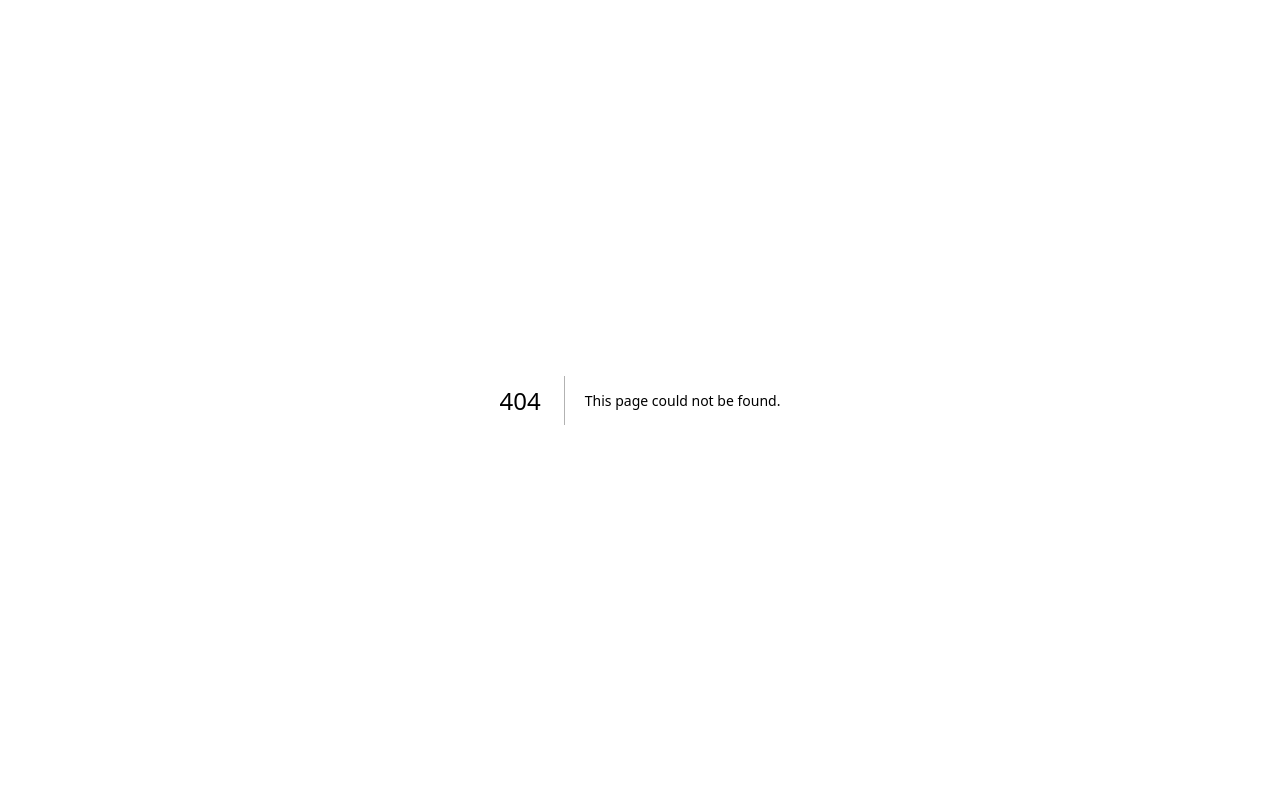
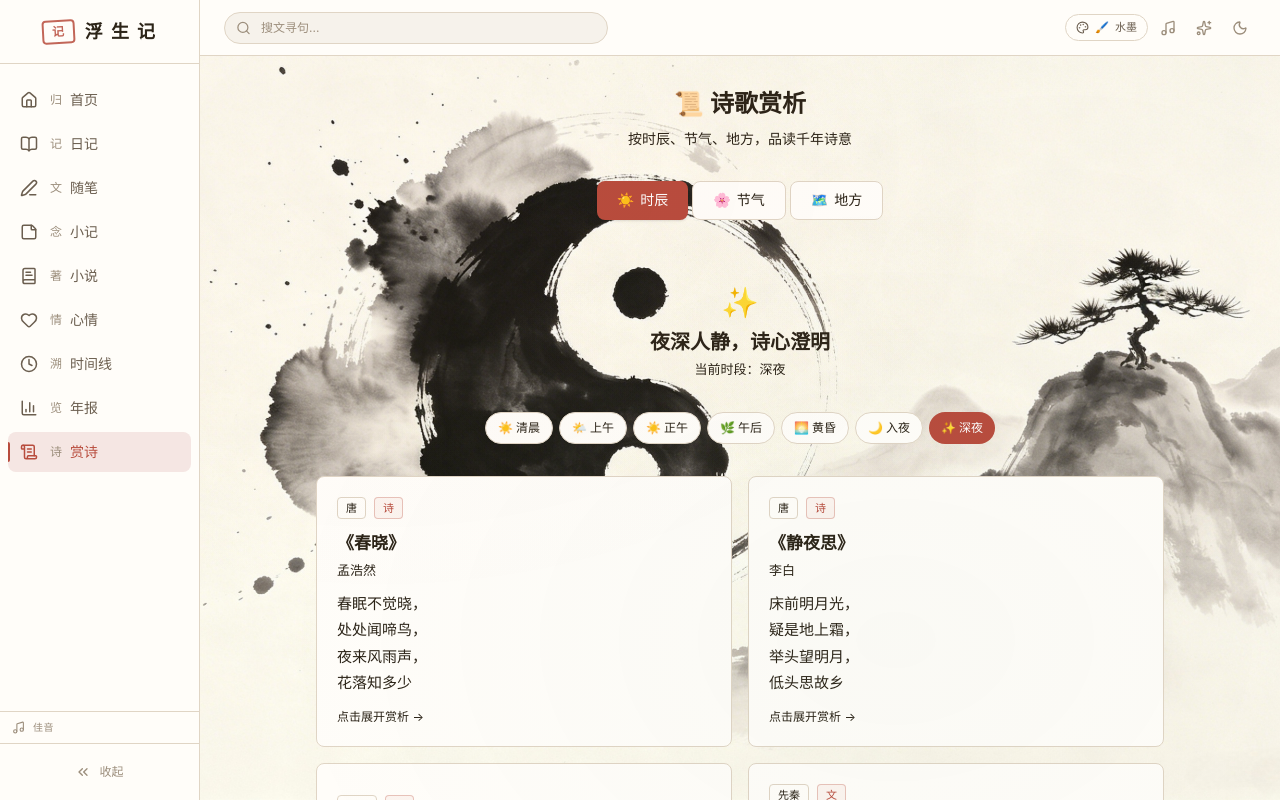
Before and after one commit to gunbro999/mylife, a Next.js app in the folder app/: page /poetry in a window 1280 px wide. Before the commit this address had no page. Built offline with nearby package versions, Linux system fonts and the light colour scheme; no server answers.

Commit message:
feat: add /poetry page with 3-tab layout and sidebar navigation

```diff
--- /dev/null
+++ b/app/src/app/(main)/poetry/page.tsx
@@ -0,0 +1,71 @@
+"use client";
+
+import { motion, AnimatePresence } from "framer-motion";
+import { usePoetryStore } from "@/stores/poetryStore";
+import { TimeTab } from "@/components/poetry/TimeTab";
+import { TermTab } from "@/components/poetry/TermTab";
+import { PlaceTab } from "@/components/poetry/PlaceTab";
+import { PoetryDetail } from "@/components/poetry/PoetryDetail";
+import { cn } from "@/lib/utils";
+
+const TABS = [
+  { key: "time" as const, label: "时辰", icon: "☀️" },
+  { key: "term" as const, label: "节气", icon: "🌸" },
+  { key: "place" as const, label: "地方", icon: "🗺️" },
+];
+
+export default function PoetryPage() {
+  const activeTab = usePoetryStore((s) => s.activeTab);
+  const setActiveTab = usePoetryStore((s) => s.setActiveTab);
+
+  return (
+    <div className="max-w-4xl mx-auto px-6 py-8">
+      {/* Page header */}
+      <div className="text-center mb-8">
+        <h1 className="text-2xl font-bold font-display text-text mb-2">
+          📜 诗歌赏析
+        </h1>
+        <p className="text-[14px] text-text-muted">
+          按时辰、节气、地方，品读千年诗意
+        </p>
+      </div>
+
+      {/* Tab switcher */}
+      <div className="flex justify-center gap-1 mb-8">
+        {TABS.map((tab) => (
+          <button
+            key={tab.key}
+            onClick={() => setActiveTab(tab.key)}
+            className={cn(
+              "px-5 py-2 rounded-lg text-[14px] font-display transition-all duration-200",
+              activeTab === tab.key
+                ? "bg-vermillion text-white shadow-sm"
+                : "bg-bg-elevated text-text-muted border border-border hover:border-vermillion/30"
+            )}
+          >
+            <span className="mr-1.5">{tab.icon}</span>
+            {tab.label}
+          </button>
+        ))}
+      </div>
+
+      {/* Tab content */}
+      <AnimatePresence mode="wait">
+        <motion.div
+          key={activeTab}
+          initial={{ opacity: 0, y: 8 }}
+          animate={{ opacity: 1, y: 0 }}
+          exit={{ opacity: 0, y: -8 }}
+          transition={{ duration: 0.2 }}
+        >
+          {activeTab === "time" && <TimeTab />}
+          {activeTab === "term" && <TermTab />}
+          {activeTab === "place" && <PlaceTab />}
+        </motion.div>
+      </AnimatePresence>
+
+      {/* Poetry detail panel */}
+      <PoetryDetail />
+    </div>
+  );
+}
--- a/app/src/components/layout/Sidebar.tsx
+++ b/app/src/components/layout/Sidebar.tsx
@@ -14,6 +14,7 @@ import {
   ChevronsRight,
   Clock,
   BarChart3,
+  ScrollText,
 } from "lucide-react";
 import { cn } from "@/lib/utils";
 import { useUIStore } from "@/stores/uiStore";
@@ -28,6 +29,7 @@ const NAV_ITEMS = [
   { href: "/emotion", icon: Heart, label: "情", sublabel: "心情" },
   { href: "/timeline", icon: Clock, label: "溯", sublabel: "时间线" },
   { href: "/annual-report", icon: BarChart3, label: "览", sublabel: "年报" },
+  { href: "/poetry", icon: ScrollText, label: "诗", sublabel: "赏诗" },
 ];
 
 export function Sidebar() {
```
